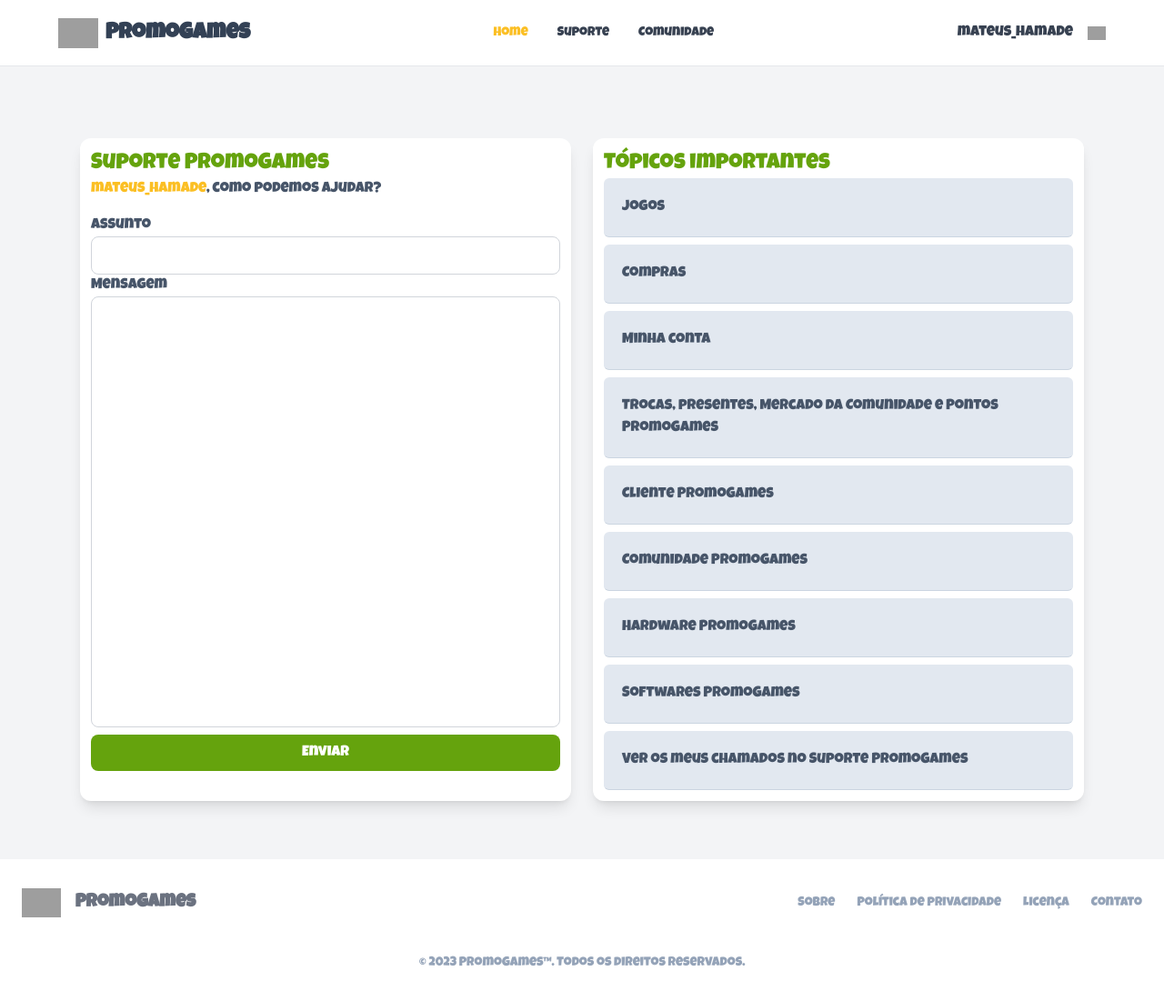
After one commit to mateus-hamade/promogames-django, a Django app: page /suporte in a window 1280 px wide. The commit adds this page. Shown: the whole page at 91% size. Run offline with Django 4.2, Linux system fonts and the light colour scheme; a user stored in the database is signed in; some libraries are stand-ins or nearby versions; grey boxes are pictures that could not be loaded.

Commit message:
Suporte e perfil

```diff
--- a/promogames/main_page/templates/base.html
+++ b/promogames/main_page/templates/base.html
@@ -9,6 +9,7 @@
     <link rel="shortcut icon" href="https://cdn-icons-png.flaticon.com/512/8853/8853769.png" type="image/x-icon">
     <link href="https://fonts.googleapis.com/css2?family=Bangers&family=Luckiest+Guy&family=Titan+One&display=swap" rel="stylesheet">
     <link rel="stylesheet" href="{% static 'css/style.css' %}">
+    <link rel="stylesheet" href="https://cdnjs.cloudflare.com/ajax/libs/font-awesome/5.15.3/css/all.min.css">
     <script src="https://ajax.googleapis.com/ajax/libs/jquery/3.6.3/jquery.min.js"></script>
     <script src="{% static 'js/scripts.js' %}"></script>
     <script src="https://cdn.jsdelivr.net/npm/chart.js"></script>
@@ -49,10 +50,10 @@
                         <a href="/" class="block rounded bg-amber-400 py-2 pl-3 pr-4 text-white md:bg-transparent md:p-0 md:text-amber-400 duration-300" aria-current="page">Home</a>
                     </li>
                     <li>
-                        <a href="/" class="block rounded py-2 pl-3 pr-4 text-gray-700 hover:bg-gray-100 md:p-0 md:hover:bg-transparent md:hover:text-amber-400 duration-300">Sobre</a>
+                        <a href="/suporte" class="block rounded py-2 pl-3 pr-4 text-gray-700 hover:bg-gray-100 md:p-0 md:hover:bg-transparent md:hover:text-amber-400 duration-300">Suporte</a>
                     </li>
                     <li>
-                        <a href="/" class="block rounded py-2 pl-3 pr-4 text-gray-700 hover:bg-gray-100 md:p-0 md:hover:bg-transparent md:hover:text-amber-400 duration-300">Contato</a>
+                        <a href="/" class="block rounded py-2 pl-3 pr-4 text-gray-700 hover:bg-gray-100 md:p-0 md:hover:bg-transparent md:hover:text-amber-400 duration-300">Comunidade</a>
                     </li>
                 </ul>
             </div>
--- /dev/null
+++ b/promogames/main_page/templates/support.html
@@ -0,0 +1,47 @@
+{% extends 'base.html' %}
+
+{% block content %}
+
+{% load tailwind_filters %}
+
+<section class="py-10 pt-32 bg-gray-100 font">
+    <div class="mx-auto grid max-w-6xl grid-cols-4 grid-rows-4 gap-6 p-6">
+        <article class="rounded-xl bg-white p-3 shadow-lg duration-300 col-span-2 row-span-4 text-slate-600">
+            <div class="mb-4">
+                <h1 class="text-lime-600 text-2xl">Suporte PromoGames</h1>
+                <p><span class="text-amber-400">{{ user }}</span>, como podemos ajudar?</p>
+            </div>
+            <div>
+                <form method="POST">
+                    <div class="flex flex-col">
+                        <label for="subject">Assunto</label>
+                        <input type="text" name="subject" id="subject" class="border border-gray-300 rounded-lg p-2">
+                    </div>
+                    <div class="flex flex-col">
+                        <label for="message">Mensagem</label>
+                        <textarea name="message" id="message" cols="50" rows="19" class="border border-gray-300 rounded-lg p-2 resize-none"></textarea>
+                    </div>
+                    <div class="flex flex-col mt-2">
+                        <button type="submit" class="bg-lime-600 text-white rounded-lg p-2">Enviar</button>
+                    </div>
+                </form>
+            </div>
+        </article>
+        <article class="rounded-xl bg-white p-3 shadow-lg duration-300 row-span-4 col-span-2 text-slate-600">
+            <h1 class="text-lime-600 text-2xl">Tópicos importantes</h1>
+            <ul class="flex flex-col justify-around space-y-2">
+                <a href=""><li class="border-b border-slate-300 bg-slate-200 p-5 rounded-md"> Jogos</li></a>
+                <a href=""><li class="border-b border-slate-300 bg-slate-200 p-5 rounded-md">Compras</li></a>
+                <a href=""><li class="border-b border-slate-300 bg-slate-200 p-5 rounded-md">Minha conta</li></a>
+                <a href=""><li class="border-b border-slate-300 bg-slate-200 p-5 rounded-md">Trocas, presentes, Mercado da Comunidade e Pontos PromoGames</li></a>
+                <a href=""><li class="border-b border-slate-300 bg-slate-200 p-5 rounded-md">Cliente PromoGames</li></a>
+                <a href=""><li class="border-b border-slate-300 bg-slate-200 p-5 rounded-md">Comunidade PromoGames</li></a>
+                <a href=""><li class="border-b border-slate-300 bg-slate-200 p-5 rounded-md">Hardware PromoGames</li></a>
+                <a href=""><li class="border-b border-slate-300 bg-slate-200 p-5 rounded-md">Softwares PromoGames</li></a>
+                <a href=""><li class="border-b border-slate-300 bg-slate-200 p-5 rounded-md">Ver os meus chamados no Suporte PromoGames</li></a>
+            </ul>
+        </article>
+    </div>
+</section>
+
+{% endblock %}
--- a/promogames/main_page/urls.py
+++ b/promogames/main_page/urls.py
@@ -5,5 +5,6 @@ urlpatterns = [
     path('', views.main, name='main'),
     path('script/', views.script, name='script'),
     path('profile/', views.profile, name='profile'),
-    path('game_/<str:title>', views.game_detail, name='game_detail')
+    path('game/<str:title>', views.game_detail, name='game_detail'),
+    path('suporte', views.suporte, name='suporte'),
 ]
--- a/promogames/main_page/views.py
+++ b/promogames/main_page/views.py
@@ -1,7 +1,6 @@
 from django.shortcuts import render
 from django.shortcuts import redirect
 from django.contrib import messages
-from django.db.models import Prefetch
 
 from .models import Game, UserProfile, Comment
 
@@ -165,3 +164,9 @@ def game_detail(request, title):
         'comments': comment_user_dict,
         'users': users
     })
+
+@login_required
+def suporte(request):
+    user = request.user
+
+    return render(request, 'support.html', {'user': user})
```
Also changed, not shown: promogames/main_page/templates/game_detail.html (+17 -6 lines), promogames/main_page/templates/main_page/main.html (+14 -3 lines), promogames/main_page/templates/profile.html (+29 -2 lines), promogames/db.sqlite3.
